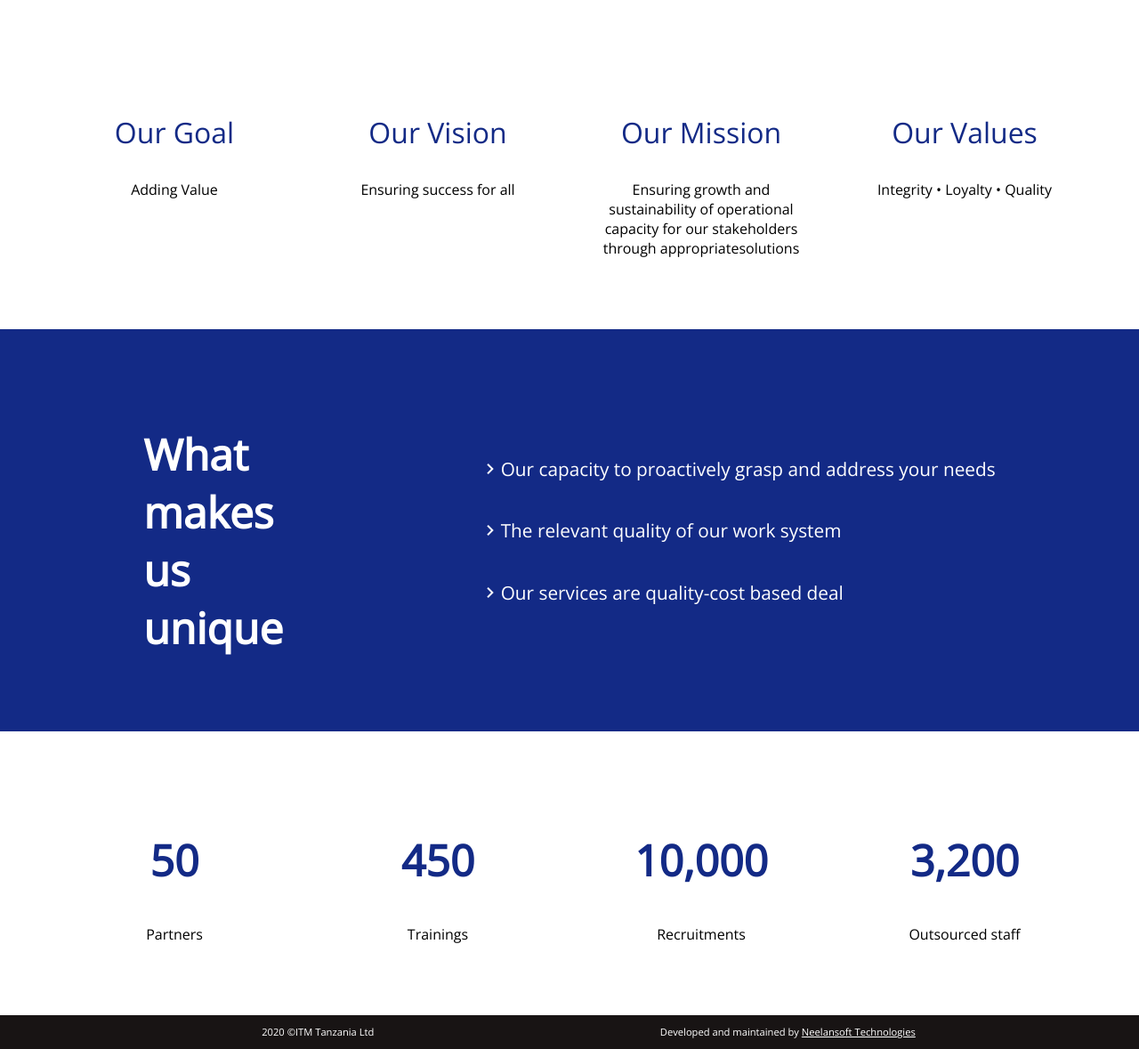
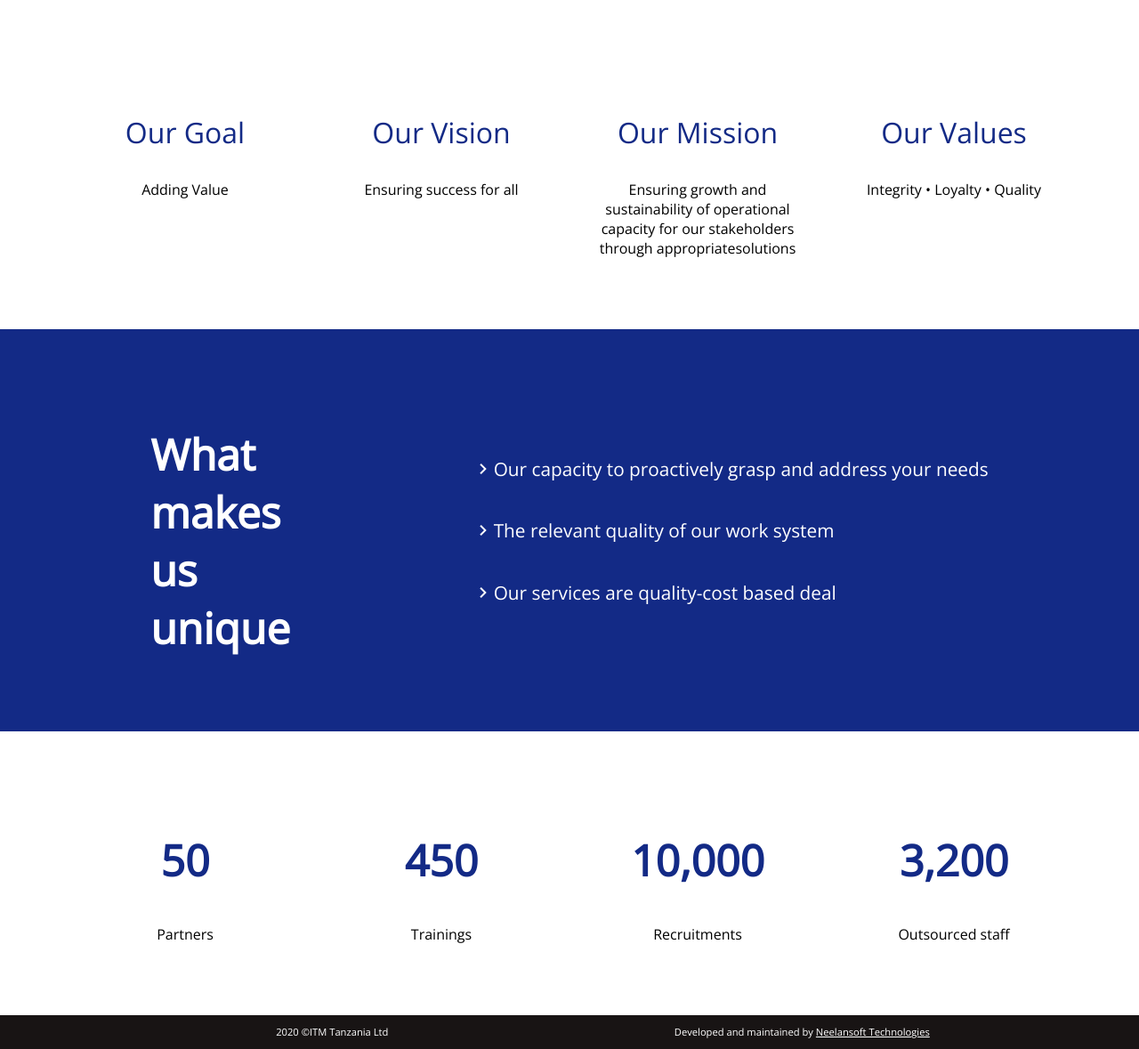
Before and after one commit to landrykapela/itm, a PHP site: page /about.html in a window 1280 px wide; the page is wider, and only the part inside the window is pictured. Shown: the part 810-1989 px from the top of that part at 89% size. Run offline with PHP 8.4, Linux system fonts and the light colour scheme; some web fonts are replaced.

Commit message:
Fix position styles for the body

```diff
--- a/styles/general.css
+++ b/styles/general.css
@@ -1,9 +1,10 @@
 body {
+  width: 100%;
   background-color: white; /*#132a86;*/
   color: black;
   text-align: center;
   /* padding: 1em 2em; */
-  margin: -1em;
+  margin: -1em auto;
   font-family: "Open sans", sans-serif;
   scroll-behavior: smooth;
   overflow-x: hidden;
```
